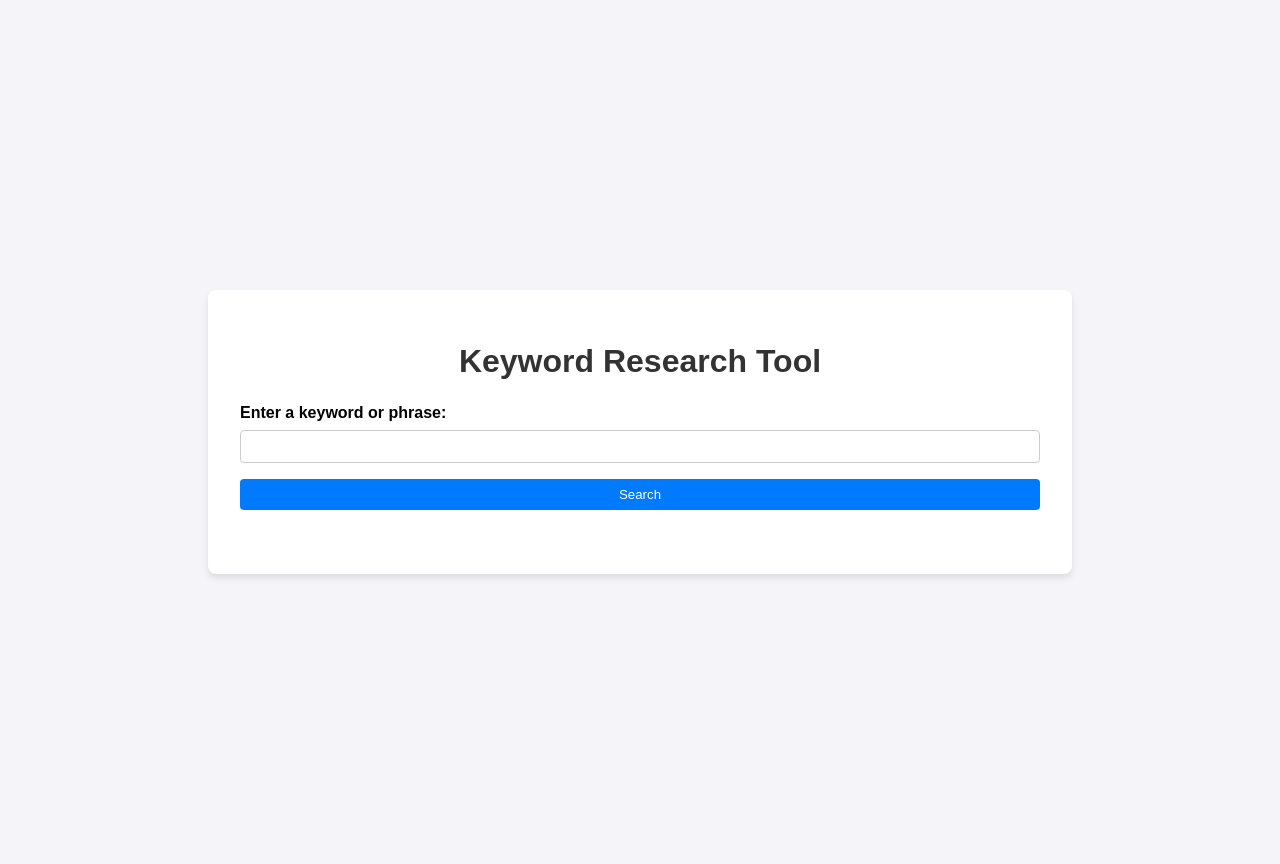
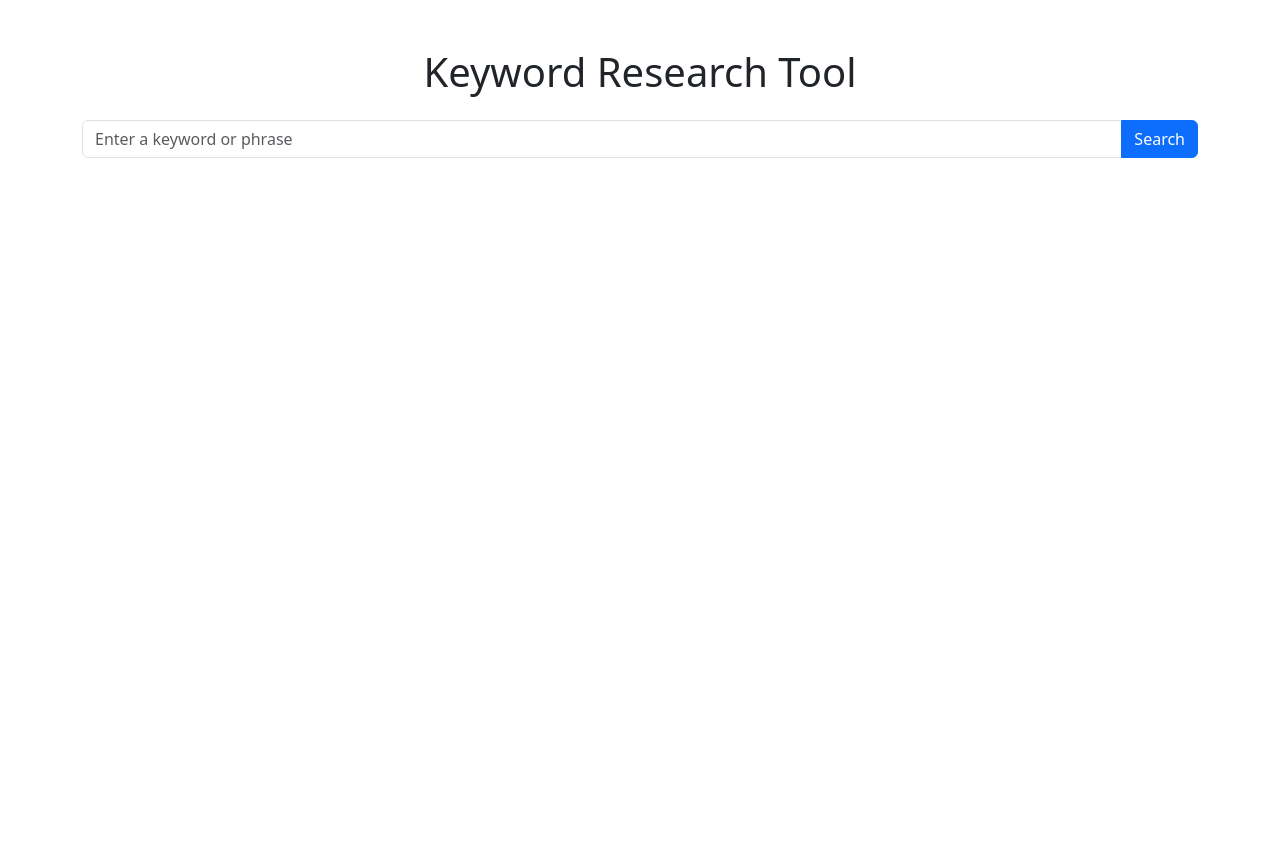
Before and after one commit to topmobiletrends/Keyword-Research-Tool-, a Flask app: page / in a window 1280 px wide. After the commit the page ends 158 px from the top, so only its background shows below. Run offline with Flask 3, Linux system fonts and the light colour scheme.

Commit message:
Initial commit for Keyword Research Tool

```diff
--- a/app.py
+++ b/app.py
@@ -1,93 +1,76 @@
-from flask import Flask, request, render_template, send_file, session
+from flask import Flask, request, render_template
 import requests
-import pandas as pd
-import logging
-from io import StringIO
 
 app = Flask(__name__)
 
-# Set a secret key for sessions
-app.secret_key = "your_secret_key_here"  # Replace with a secure secret key
+# Function to fetch keyword suggestions from Google Suggest API
+def get_keyword_suggestions(query):
+    clients = ["firefox", "chrome", "youtube"]
+    all_keywords = []
 
-# Set up logging
-logging.basicConfig(level=logging.DEBUG)
+    for client in clients:
+        url = f"http://suggestqueries.google.com/complete/search?client={client}&q={query}"
+        try:
+            response = requests.get(url)
+            response.raise_for_status()  # Raise an error for bad status codes
+            if response.text:  # Check if the response is not empty
+                keywords = response.json()[1]  # Extract the keyword suggestions
+                all_keywords.extend(keywords)
+            else:
+                print(f"Empty response for client: {client}")
+        except requests.exceptions.RequestException as e:
+            print(f"Error fetching suggestions for client: {client}. Error: {e}")
+        except ValueError as e:
+            print(f"Invalid JSON response for client: {client}. Error: {e}")
+
+    # If no keywords are found, use default suggestions
+    if not all_keywords:
+        print("Using default suggestions.")
+        all_keywords = [
+            f"{query} free",
+            f"{query} best",
+            f"{query} online",
+            f"{query} 2023",
+            f"{query} tool",
+            f"{query} guide",
+            f"{query} tips",
+            f"{query} tutorial",
+            f"{query} for beginners",
+            f"{query} examples"
+        ]
+
+    # Remove duplicates
+    all_keywords = list(set(all_keywords))
+    return all_keywords
+
+# Function to generate long-tail keywords
+def get_long_tail_keywords(query):
+    modifiers = [
+        "free", "best", "how to", "online", "2023", "tool", "guide", "tips",
+        "cheap", "easy", "quick", "top", "review", "download", "software",
+        "tutorial", "for beginners", "vs", "alternatives", "examples"
+    ]
+    return [f"{query} {modifier}" for modifier in modifiers]
 
 @app.route("/", methods=["GET", "POST"])
 def index():
-    try:
-        if request.method == "POST":
-            query = request.form.get("query")
-            if not query:
-                return render_template("index.html", error="Please enter a keyword or phrase.")
+    if request.method == "POST":
+        query = request.form.get("query")
+        if not query:
+            return render_template("index.html", error="Please enter a keyword or phrase.")
 
-            # Get keyword suggestions
-            app.logger.debug(f"Fetching keyword suggestions for: {query}")
-            keywords = get_keyword_suggestions(query)
-            if not keywords:
-                return render_template("index.html", error="No keywords found. Please try again.")
+        # Fetch keyword suggestions
+        keywords = get_keyword_suggestions(query)
+        if not keywords:
+            return render_template("index.html", error="No keywords found. Please try again.")
 
-            # Generate metrics
-            app.logger.debug("Generating metrics")
-            metrics = generate_metrics(keywords)
+        # Add long-tail keywords
+        long_tail_keywords = get_long_tail_keywords(query)
+        all_keywords = keywords + long_tail_keywords
 
-            # Convert to DataFrame
-            df = pd.DataFrame(metrics)
+        return render_template("index.html", results=all_keywords, query=query)
 
-            # Save to an in-memory CSV file
-            csv_buffer = StringIO()
-            df.to_csv(csv_buffer, index=False)
-            csv_buffer.seek(0)
-
-            # Store the CSV content in the session for download
-            session["csv_data"] = csv_buffer.getvalue()
-
-            return render_template("index.html", results=metrics, query=query)
-
-        # Render the form for GET requests
-        app.logger.debug("Rendering form")
-        return render_template("index.html")
-
-    except requests.exceptions.RequestException as e:
-        app.logger.error(f"Request error: {e}")
-        return render_template("index.html", error="Failed to fetch keyword suggestions. Please try again.")
-    except Exception as e:
-        app.logger.error(f"Unexpected error: {e}")
-        return render_template("index.html", error="An unexpected error occurred. Please try again.")
-
-# Function to fetch keyword suggestions
-def get_keyword_suggestions(query):
-    url = f"http://suggestqueries.google.com/complete/search?client=firefox&q={query}"
-    response = requests.get(url, timeout=5)  # Add a timeout
-    if response.status_code == 200:
-        return response.json()[1]
-    return []
-
-# Function to generate dummy search volume and difficulty
-def generate_metrics(keywords):
-    metrics = []
-    for keyword in keywords:
-        metrics.append({
-            "Keyword": keyword,
-            "Search Volume": f"{len(keyword) * 100}",  # Dummy search volume
-            "Difficulty": "Low" if len(keyword) < 10 else "Medium" if len(keyword) < 20 else "High"  # Dummy difficulty
-        })
-    return metrics
-
-@app.route("/download")
-def download():
-    # Retrieve the CSV data from the session
-    csv_data = session.get("csv_data", "")
-    if not csv_data:
-        return "No data available for download.", 404
-
-    # Create an in-memory file for download
-    csv_buffer = StringIO(csv_data)
-    return send_file(
-        csv_buffer,
-        mimetype="text/csv",
-        as_attachment=True,
-        download_name="keyword_results.csv"
-    )
+    return render_template("index.html")
 
 if __name__ == "__main__":
     app.run(debug=True)
--- a/templates/index.html
+++ b/templates/index.html
@@ -4,126 +4,60 @@
     <meta charset="UTF-8">
     <meta name="viewport" content="width=device-width, initial-scale=1.0">
     <title>Keyword Research Tool</title>
+    <link href="https://cdn.jsdelivr.net/npm/bootstrap@5.3.0/dist/css/bootstrap.min.css" rel="stylesheet">
     <style>
-        body {
-            font-family: Arial, sans-serif;
-            background-color: #f4f4f9;
-            margin: 0;
-            padding: 0;
-            display: flex;
-            justify-content: center;
-            align-items: center;
-            min-height: 100vh;
-            padding: 2rem;
-        }
-        .container {
-            background: white;
-            padding: 2rem;
-            border-radius: 8px;
-            box-shadow: 0 4px 6px rgba(0, 0, 0, 0.1);
-            max-width: 800px;
-            width: 100%;
-        }
-        h1 {
-            color: #333;
+        #loading-spinner {
+            display: none;
             text-align: center;
-            margin-bottom: 1.5rem;
-        }
-        form {
-            display: flex;
-            flex-direction: column;
-            margin-bottom: 2rem;
-        }
-        label {
-            margin-bottom: 0.5rem;
-            font-weight: bold;
-        }
-        input[type="text"] {
-            padding: 0.5rem;
-            border: 1px solid #ccc;
-            border-radius: 4px;
-            margin-bottom: 1rem;
-        }
-        button {
-            padding: 0.5rem;
-            background-color: #007bff;
-            color: white;
-            border: none;
-            border-radius: 4px;
-            cursor: pointer;
-        }
-        button:hover {
-            background-color: #0056b3;
+            margin-top: 20px;
         }
         .results {
-            margin-top: 1rem;
+            margin-top: 20px;
         }
-        .results h2 {
-            color: #333;
-            margin-bottom: 1rem;
-        }
-        .error {
-            color: red;
-            text-align: center;
-        }
-        table {
-            width: 100%;
-            border-collapse: collapse;
-            margin-bottom: 1rem;
-        }
-        table, th, td {
-            border: 1px solid #ddd;
-        }
-        th, td {
-            padding: 0.5rem;
-            text-align: left;
-        }
-        th {
-            background-color: #f9f9f9;
+        .list-group-item {
+            margin-bottom: 5px;
         }
     </style>
 </head>
 <body>
-    <div class="container">
-        <h1>Keyword Research Tool</h1>
-        <form method="POST">
-            <label for="query">Enter a keyword or phrase:</label>
-            <input type="text" id="query" name="query" required>
-            <button type="submit">Search</button>
+    <div class="container mt-5">
+        <h1 class="text-center mb-4">Keyword Research Tool</h1>
+        <form method="POST" class="mb-4">
+            <div class="input-group">
+                <input type="text" class="form-control" placeholder="Enter a keyword or phrase" name="query" required>
+                <button type="submit" class="btn btn-primary">Search</button>
+            </div>
         </form>
 
         {% if error %}
-        <div class="error">
+        <div class="alert alert-danger text-center">
             <p>{{ error }}</p>
         </div>
         {% endif %}
 
+        <div id="loading-spinner">
+            <div class="spinner-border text-primary" role="status">
+                <span class="visually-hidden">Loading...</span>
+            </div>
+        </div>
+
         {% if results %}
         <div class="results">
             <h2>Results for "{{ query }}"</h2>
-            <table>
-                <thead>
-                    <tr>
-                        <th>Keyword</th>
-                        <th>Search Volume</th>
-                        <th>Difficulty</th>
-                    </tr>
-                </thead>
-                <tbody>
-                    {% for result in results %}
-                    <tr>
-                        <td>{{ result['Keyword'] }}</td>
-                        <td>{{ result['Search Volume'] }}</td>
-                        <td>{{ result['Difficulty'] }}</td>
-                    </tr>
-                    {% endfor %}
-                </tbody>
-            </table>
-            <a href="/download" download="keyword_results.csv">
-                <button>Download Results as CSV</button>
-            </a>
+            <h3>Keyword Suggestions:</h3>
+            <ul class="list-group mb-4">
+                {% for keyword in results %}
+                <li class="list-group-item">{{ keyword }}</li>
+                {% endfor %}
+            </ul>
         </div>
         {% endif %}
     </div>
+
+    <script>
+        document.querySelector("form").addEventListener("submit", function () {
+            document.getElementById("loading-spinner").style.display = "block";
+        });
+    </script>
 </body>
 </html>
```
